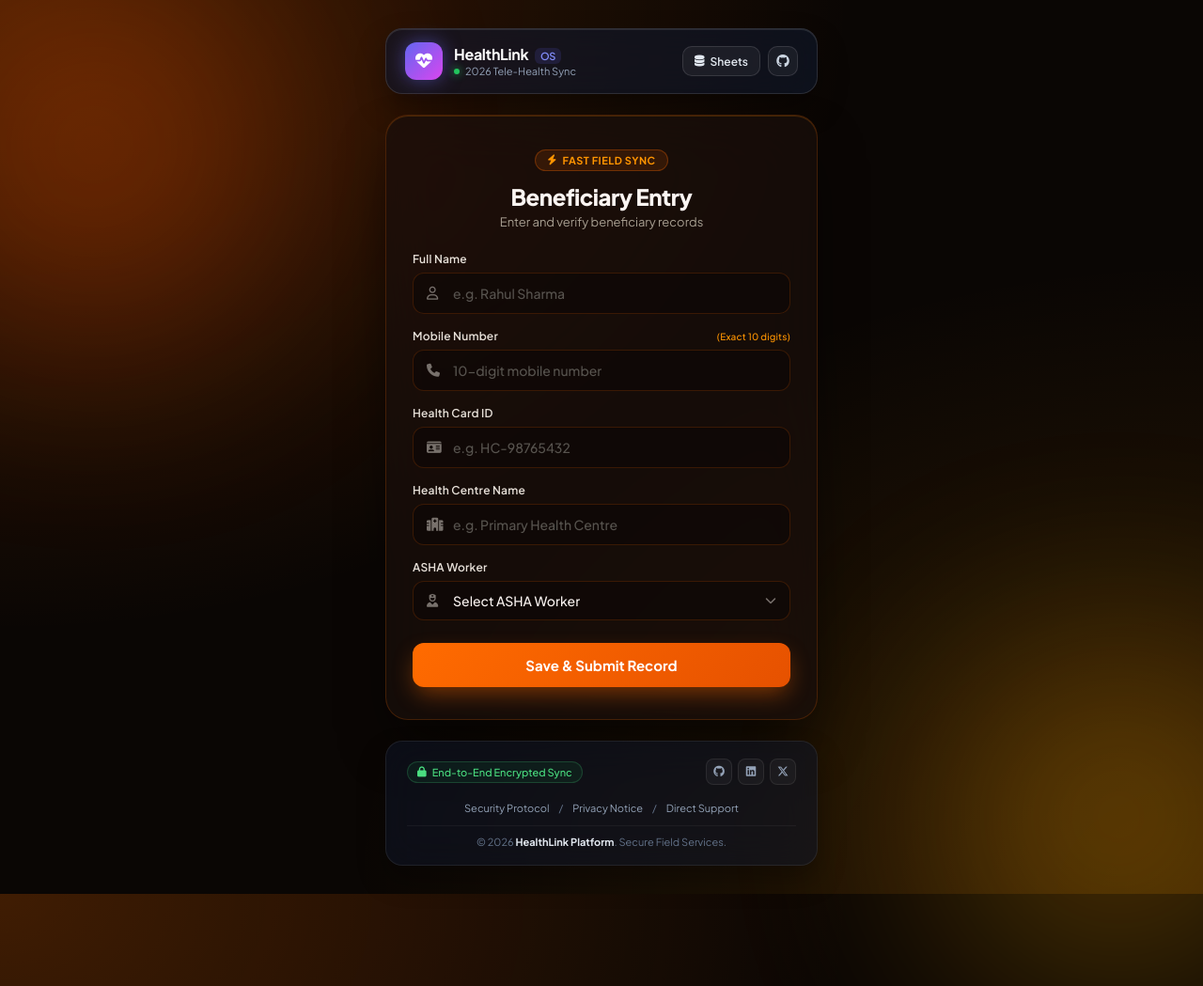
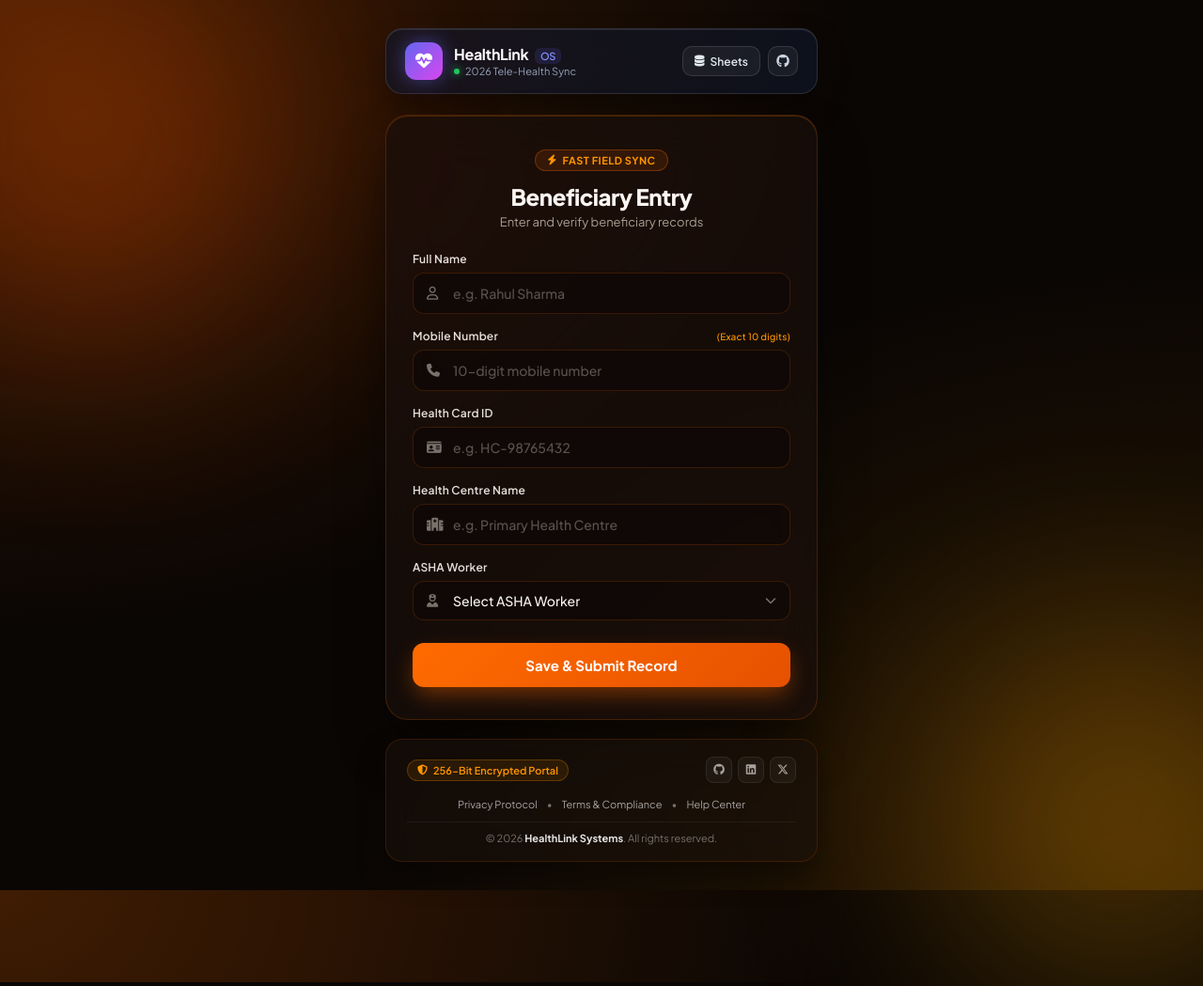
Before and after one commit to itslegendrj-netizen/cloudsheet, a plain HTML site: page index.html in a window 1280 px wide. Shown: the top 1049 px of the page at 94% size. Drawn offline with Linux system fonts and the light colour scheme.

Commit message:
footer.html

```diff
--- a/footer.html
+++ b/footer.html
@@ -2,8 +2,8 @@
   <div class="footer-body">
     <div class="footer-top">
       <div class="security-chip">
-        <i class="fa-solid fa-lock"></i>
-        <span>End-to-End Encrypted Sync</span>
+        <i class="fa-solid fa-shield-halved"></i>
+        <span>256-Bit Encrypted Portal</span>
       </div>
       <div class="social-cluster">
         <a href="#" aria-label="GitHub"><i class="fa-brands fa-github"></i></a>
@@ -12,14 +12,14 @@
       </div>
     </div>
     <div class="footer-links">
-      <a href="#">Security Protocol</a>
-      <span>/</span>
-      <a href="#">Privacy Notice</a>
-      <span>/</span>
-      <a href="#">Direct Support</a>
+      <a href="#">Privacy Protocol</a>
+      <span>•</span>
+      <a href="#">Terms & Compliance</a>
+      <span>•</span>
+      <a href="#">Help Center</a>
     </div>
     <div class="footer-bottom">
-      <p>&copy; 2026 <strong>HealthLink Platform</strong>. Secure Field Services.</p>
+      <p>&copy; 2026 <strong>HealthLink Systems</strong>. All rights reserved.</p>
     </div>
   </div>
 </footer>
@@ -27,15 +27,15 @@
 <style>
   .pro-footer {
     width: 100%;
-    max-width: 480px;
-    margin-top: 22px;
-    background: rgba(15, 23, 42, 0.5);
+    max-width: 460px;
+    margin-top: 20px;
+    background: rgba(26, 17, 12, 0.55);
     backdrop-filter: blur(20px);
     -webkit-backdrop-filter: blur(20px);
-    border: 1px solid rgba(255, 255, 255, 0.08);
+    border: 1px solid rgba(255, 107, 0, 0.15);
     border-radius: 18px;
     padding: 18px 22px;
-    box-shadow: 0 15px 30px rgba(0, 0, 0, 0.3);
+    box-shadow: 0 15px 30px rgba(0, 0, 0, 0.4);
   }
   .footer-body {
     display: flex;
@@ -52,10 +52,10 @@
     align-items: center;
     gap: 6px;
     font-size: 11px;
-    font-weight: 500;
-    color: #4ade80;
-    background: rgba(34, 197, 94, 0.08);
-    border: 1px solid rgba(74, 222, 128, 0.2);
+    font-weight: 600;
+    color: #ff9500;
+    background: rgba(255, 149, 0, 0.1);
+    border: 1px solid rgba(255, 149, 0, 0.25);
     padding: 4px 10px;
     border-radius: 20px;
   }
@@ -69,7 +69,7 @@
     border-radius: 8px;
     background: rgba(255, 255, 255, 0.04);
     border: 1px solid rgba(255, 255, 255, 0.08);
-    color: #94a3b8;
+    color: #a8a29e;
     display: inline-flex;
     align-items: center;
     justify-content: center;
@@ -78,9 +78,9 @@
     transition: all 0.2s;
   }
   .social-cluster a:hover {
-    background: #6366f1;
+    background: #ff6b00;
     color: #fff;
-    border-color: #6366f1;
+    border-color: #ff6b00;
     transform: translateY(-1px);
   }
   .footer-links {
@@ -89,25 +89,25 @@
     align-items: center;
     gap: 10px;
     font-size: 11px;
-    color: #64748b;
-    padding-top: 6px;
+    color: #78716c;
+    padding-top: 4px;
   }
   .footer-links a {
-    color: #94a3b8;
+    color: #a8a29e;
     text-decoration: none;
     transition: color 0.2s;
   }
   .footer-links a:hover {
-    color: #f8fafc;
+    color: #ff9500;
   }
   .footer-bottom {
     text-align: center;
     font-size: 11px;
-    color: #64748b;
-    border-top: 1px solid rgba(255, 255, 255, 0.05);
+    color: #78716c;
+    border-top: 1px solid rgba(255, 255, 255, 0.06);
     padding-top: 10px;
   }
   .footer-bottom strong {
-    color: #e2e8f0;
+    color: #e7e5e4;
   }
 </style>
```
